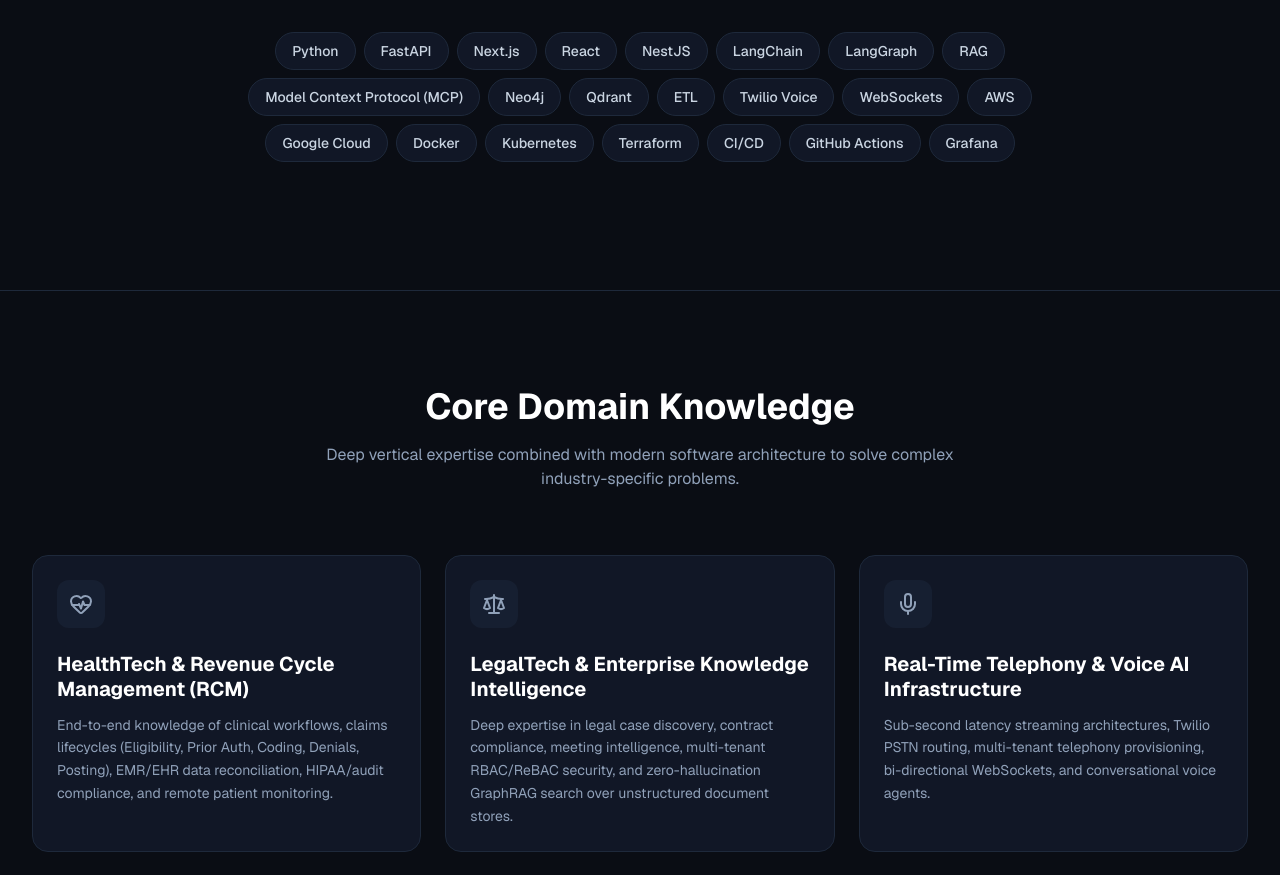
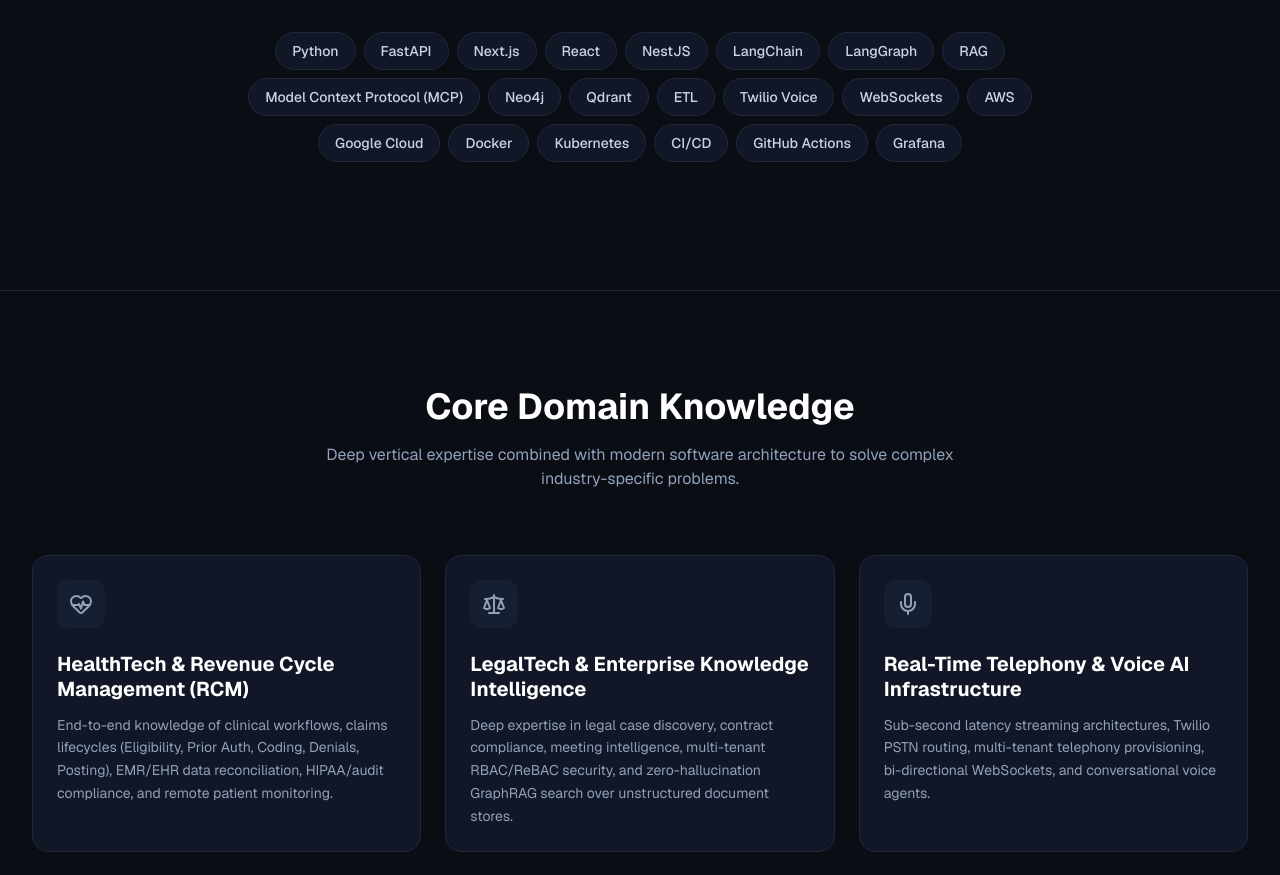
Before and after one commit to vamsiReDDy-KOTA/vamsiReDDy-KOTA.github.io, a Next.js app: page / in a window 1280 px wide. Shown: the part 780-1655 px from the top of the page. Built offline with nearby package versions, Linux system fonts and the light colour scheme.

Commit message:
Remove Terraform from tech stack

```diff
--- a/src/components/Hero.tsx
+++ b/src/components/Hero.tsx
@@ -8,7 +8,7 @@
   "Python", "FastAPI", "Next.js", "React", "NestJS",
   "LangChain", "LangGraph", "RAG", "Model Context Protocol (MCP)",
   "Neo4j", "Qdrant", "ETL", "Twilio Voice", "WebSockets",
-  "AWS", "Google Cloud", "Docker", "Kubernetes", "Terraform",
+  "AWS", "Google Cloud", "Docker", "Kubernetes",
   "CI/CD", "GitHub Actions", "Grafana"
 ];
 
```
